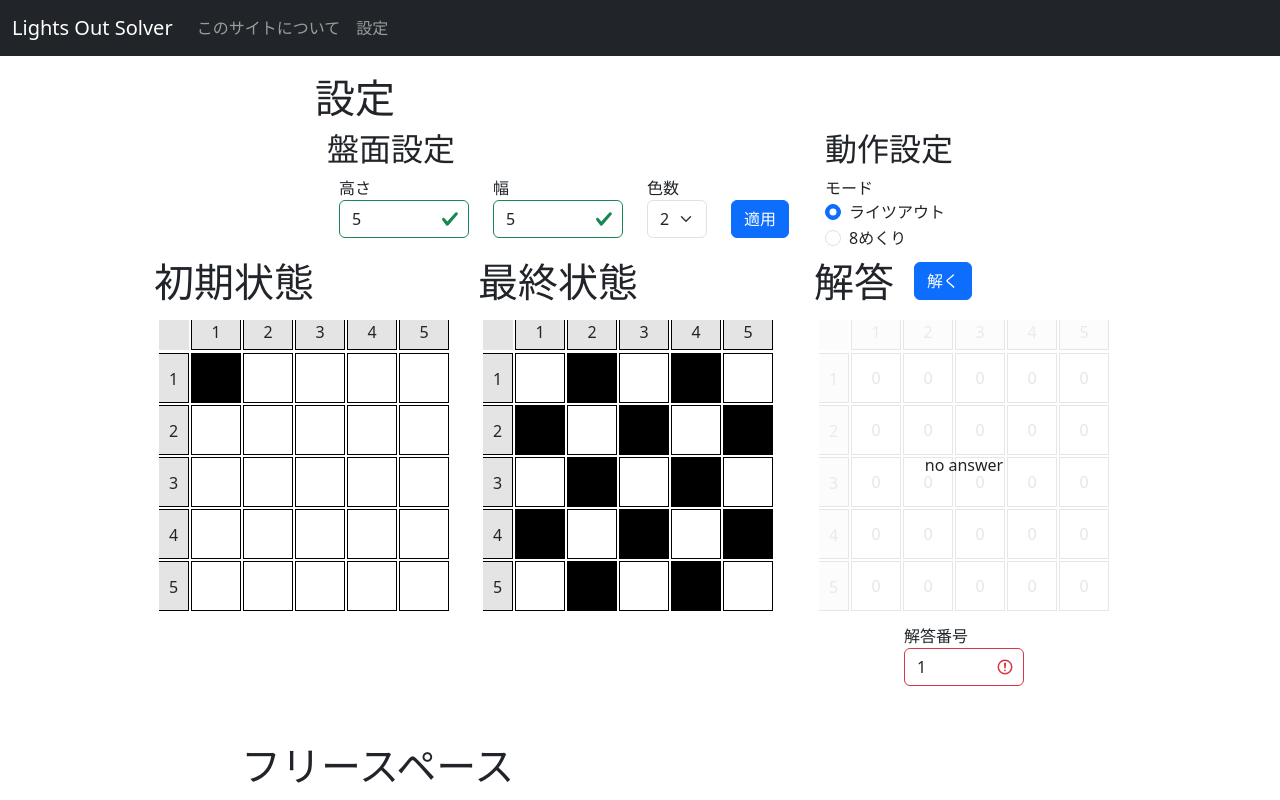
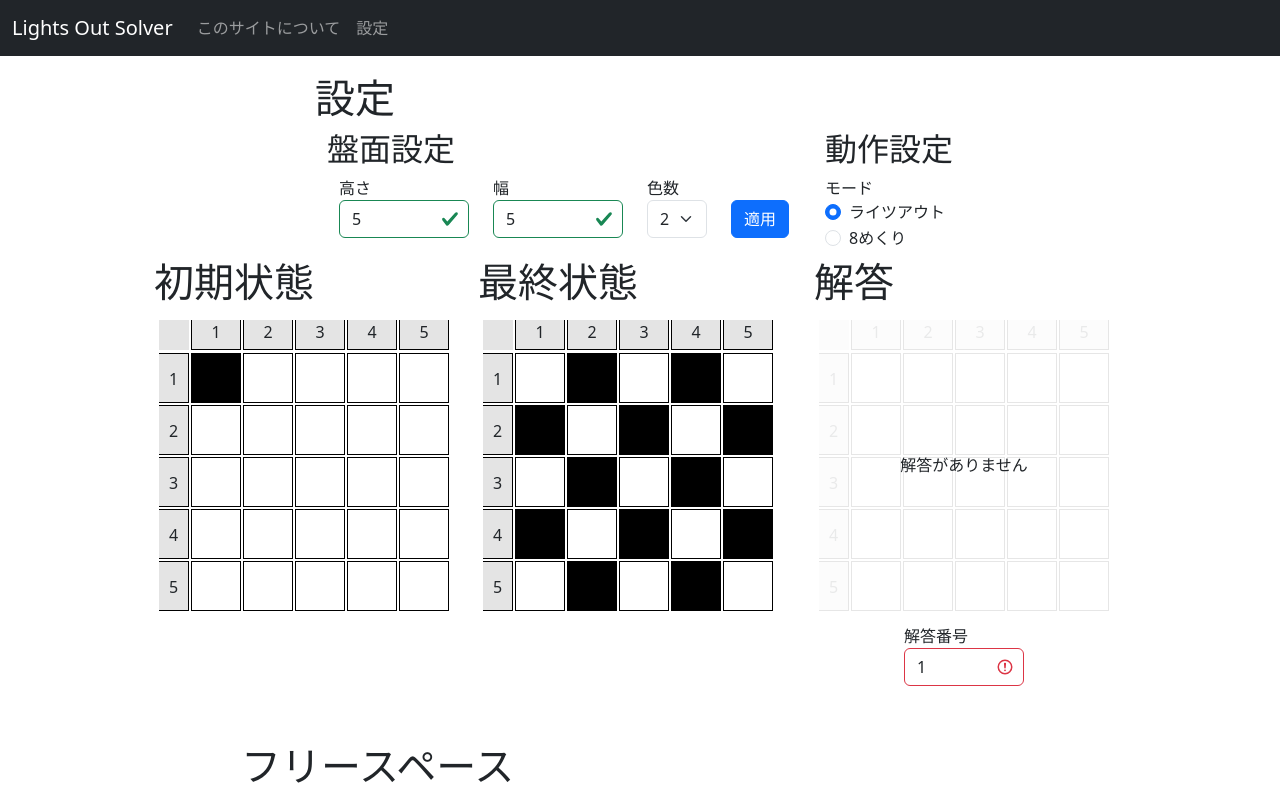
Before and after one commit to yoshida16729438/lights-out-solver, a React (Create React App) app: page / in a window 1280 px wide. Both pictures are taken after a click on the button 216 px from the left and 378 px from the top of the page. Shown: the top 800 px of the page. Built offline with nearby package versions, Linux system fonts and the light colour scheme; the HTML template or start-up script is replaced by a standard one.

Commit message:
解答表示を改善

```diff
--- a/src/components/atoms/board/Cell.tsx
+++ b/src/components/atoms/board/Cell.tsx
@@ -1,10 +1,10 @@
 import { FC } from "react";
 import "./CellStyle.css";
 
-const Cell: FC<{ value: number; showValue: boolean; showColor: boolean; isPreview: boolean; enableClick: boolean; onClick: () => void }> = ({ value, showValue, showColor, isPreview, enableClick, onClick }) => {
+const Cell: FC<{ value: number; showValue: boolean; show0Value?: boolean; showColor: boolean; isPreview: boolean; enableClick: boolean; onClick: () => void }> = ({ value, showValue, show0Value = true, showColor, isPreview, enableClick, onClick }) => {
   return (
     <button className={`cell${isPreview ? "-preview" : ""} ${isPreview || !enableClick ? "disable-click" : ""} cell-color-${showColor ? (isPreview ? "preview-" : "") + value : "blank"}`} onClick={onClick}>
-      {showValue ? value : ""}
+      {showValue ? (!show0Value && value === 0 ? "" : value) : ""}
     </button>
   );
 };
--- a/src/components/molecules/board/Row.tsx
+++ b/src/components/molecules/board/Row.tsx
@@ -2,12 +2,12 @@ import { FC } from "react";
 import RowHeaderCell from "../../atoms/board/RowHeaderCell";
 import Cell from "../../atoms/board/Cell";
 
-const Row: FC<{ rowNum: number; values: number[]; showValue: boolean; showColor: boolean; isPreview: boolean; enableClick: boolean; onClickGenerator: (columnIndex: number) => () => void }> = ({ rowNum, values, showValue, showColor, isPreview, enableClick, onClickGenerator }) => {
+const Row: FC<{ rowNum: number; values: number[]; showValue: boolean; show0Value?: boolean; showColor: boolean; isPreview: boolean; enableClick: boolean; onClickGenerator: (columnIndex: number) => () => void }> = ({ rowNum, values, showValue, show0Value = true, showColor, isPreview, enableClick, onClickGenerator }) => {
   return (
     <div className="d-flex flex-row ms-auto me-auto">
       <RowHeaderCell rowNum={rowNum} isPreview={isPreview} />
       {values.map((value, columnIndex) => {
-        return <Cell value={value} showValue={showValue} showColor={showColor} isPreview={isPreview} enableClick={enableClick} onClick={onClickGenerator(columnIndex)} key={columnIndex} />;
+        return <Cell value={value} showValue={showValue} show0Value={show0Value} showColor={showColor} isPreview={isPreview} enableClick={enableClick} onClick={onClickGenerator(columnIndex)} key={columnIndex} />;
       })}
     </div>
   );
--- a/src/components/organisms/board/AnswerBoard.tsx
+++ b/src/components/organisms/board/AnswerBoard.tsx
@@ -6,7 +6,7 @@ import Row from "../../molecules/board/Row";
 import PrimaryBtn from "../../atoms/button/PrimaryBtn";
 import "./AnswerBoard.css";
 
-const AnswerBoard: FC<{ answers: BoardData[]; width: number; height: number; onClickSolve: MouseEventHandler<HTMLButtonElement> }> = ({ answers, width, height, onClickSolve }) => {
+const AnswerBoard: FC<{ answers: BoardData[]; width: number; height: number; realTime: boolean; onClickSolve: MouseEventHandler<HTMLButtonElement>; cannotDispMsg: string }> = ({ answers, width, height, realTime, onClickSolve, cannotDispMsg }) => {
   const [answerNo, setAnswerNo] = useState<NumberInputValue>(1);
   const [isValid, setIsValid] = useState(true);
   const defaultBoardDataArray = [...Array(height)].map((_) => [...Array(width)].map((_) => 0));
@@ -30,20 +30,22 @@ const AnswerBoard: FC<{ answers: BoardData[]; width: number; height: number; onC
     <>
       <div className="m-0 p-0 row">
         <h1 className="col-auto">解答</h1>
-        <div className="col-auto ms-1 mt-1 ps-1">
-          <PrimaryBtn onClick={onClickSolve}>解く</PrimaryBtn>
-        </div>
+        {!realTime && (
+          <div className="col-auto ms-1 mt-1 ps-1">
+            <PrimaryBtn onClick={onClickSolve}>解く</PrimaryBtn>
+          </div>
+        )}
       </div>
       <div className="row m-0 p-0 position-relative">
         <div className="d-flex flex-row">
           <div className="d-flex flex-column overflow-auto m-1 board text-center">
             <ColumnHeader columnCount={getBoardData().width} isPreview={false} />
             {getBoardData().map((rowValues, rowIndex) => {
-              return <Row rowNum={rowIndex + 1} values={rowValues} showValue={true} showColor={false} isPreview={false} enableClick={false} onClickGenerator={dummyOnClickGenerator} key={rowIndex} />;
+              return <Row rowNum={rowIndex + 1} values={rowValues} showValue={true} show0Value={false} showColor={false} isPreview={false} enableClick={false} onClickGenerator={dummyOnClickGenerator} key={rowIndex} />;
             })}
           </div>
         </div>
-        {answers.length === 0 && <div className="no-answer-msg">no answer</div>}
+        {answers.length === 0 && <div className="no-answer-msg">{cannotDispMsg}</div>}
       </div>
       <div className="row d-flex flex-row justify-content-center">
         <div className="col-auto m-1 p-1">
--- a/src/components/pages/MainPage.tsx
+++ b/src/components/pages/MainPage.tsx
@@ -29,6 +29,7 @@ const MainPage: FC = () => {
     { text: "8めくり", value: TurnMode.diagonal },
   ];
   const [answers, setAnswers] = useState<BoardData[]>([]);
+  const [cannotDispMsg, setCannotDispMsg] = useState("");
 
   const finalBoardInitialState = [
     [0, 1, 0, 1, 0],
@@ -43,7 +44,9 @@ const MainPage: FC = () => {
   const [freeBoard, setFreeBoard] = useState(new BoardData(defaultBoardProps.height, defaultBoardProps.width, defaultBoardProps.colors));
 
   const onClickSolve = () => {
-    setAnswers(solve(initialBoard, finalBoard, turnMode));
+    const ans = solve(initialBoard, finalBoard, turnMode);
+    setAnswers(ans);
+    if (ans.length === 0) setCannotDispMsg("解答がありません");
   };
 
   const onSetTurnMode = (turnMode: TurnMode) => {
@@ -87,6 +90,10 @@ const MainPage: FC = () => {
 
   useEffect(() => {
     if (realTime) onClickSolve();
+    else {
+      setAnswers([]);
+      setCannotDispMsg("「解く」をクリックしてください");
+    }
     //eslint-disable-next-line
   }, [initialBoard, finalBoard, turnMode, realTime]);
 
@@ -118,7 +125,7 @@ const MainPage: FC = () => {
           <Board values={finalBoard} setValues={setfinalBoard} showValue={showValue} showColor />
         </section>
         <section className="col-auto">
-          <AnswerBoard answers={answers} onClickSolve={onClickSolve} width={boardProps.width} height={boardProps.height} />
+          <AnswerBoard answers={answers} onClickSolve={onClickSolve} realTime={realTime} width={boardProps.width} height={boardProps.height} cannotDispMsg={cannotDispMsg} />
         </section>
       </section>
 
```
